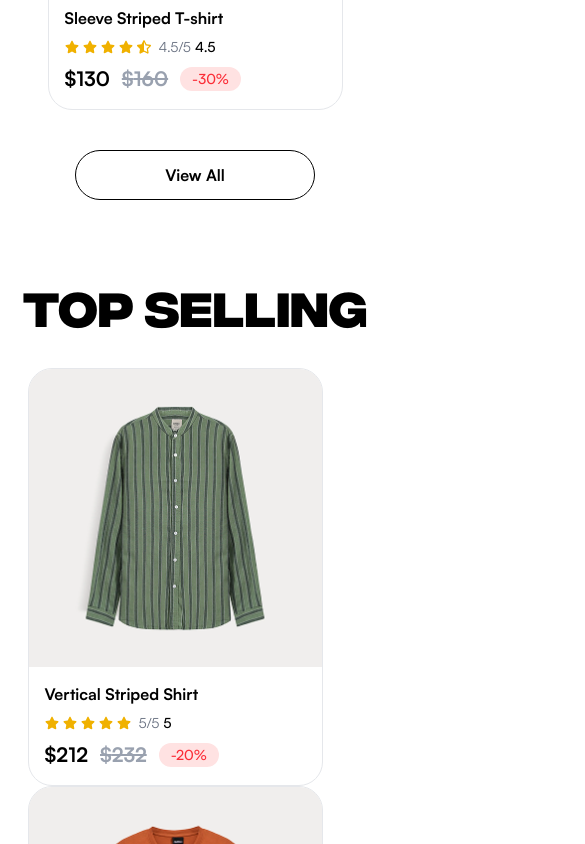
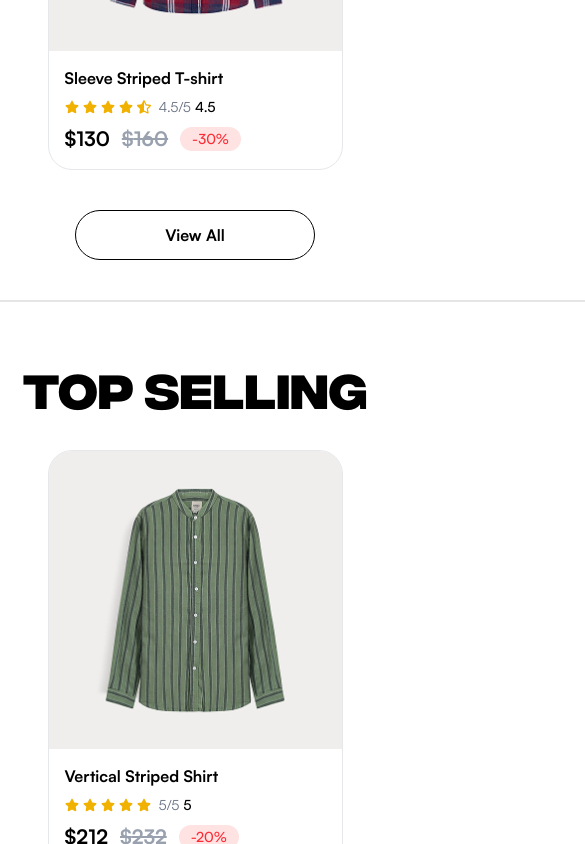
Before and after one commit to namanajmera/ecommerce-web-app, a Next.js app: page / in a window 390 px wide. Shown: the part 3045-3889 px from the top of the page, 585 px wide, since content can reach past the window. Built offline with nearby package versions, Linux system fonts and the light colour scheme.

Commit message:
Mobile view done.

```diff
--- a/src/components/common/CardContainer.tsx
+++ b/src/components/common/CardContainer.tsx
@@ -9,14 +9,15 @@ type Props = {
 
 const CardContainer = ({ items, title }: Props) => {
     return (
-        <div className="flex justify-center items-center flex-col pb-10 mb-10 space-y-10">
-            <h1 className="font-secondry font-bold text-5xl">{title}</h1>
-            <div className="flex justify-center items-center flex-wrap space-x-10">
+        <div className="flex justify-center items-center flex-col pb-10 mb-5 space-y-10">
+            <h1 className="font-secondry font-bold text-5xl text-center">{title}</h1>
+            <div className="flex flex-col md:flex-row justify-center items-center flex-wrap space-y-5 md:space-x-10 md:space-y-0">
                 {items && items.map((ele, index) => (
                     <ItemCard key={index} product={ele} />
                 ))}
             </div>
             <Button text="View All" className="bg-white text-black border border-black w-60" />
+            <hr className="border border-black/10 w-[77.5rem] h-0" />
         </div>
     )
 }
```
